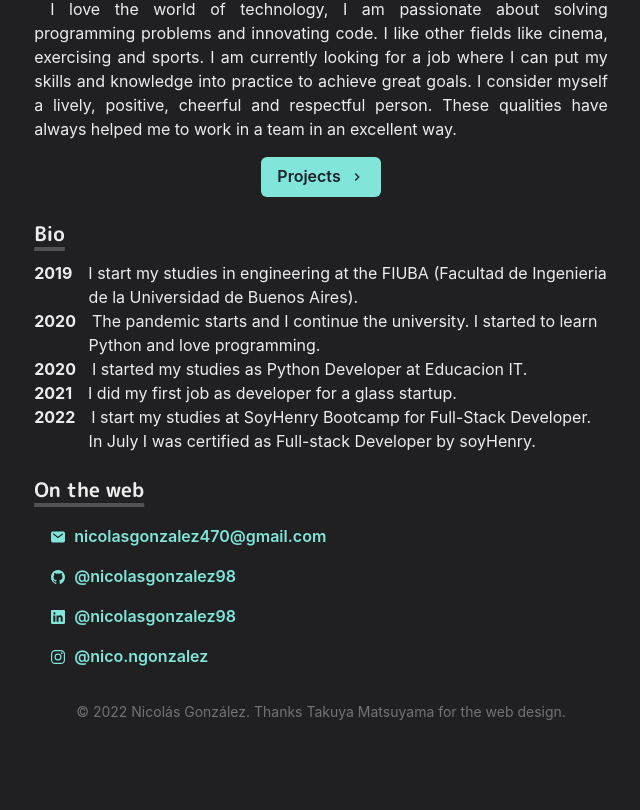
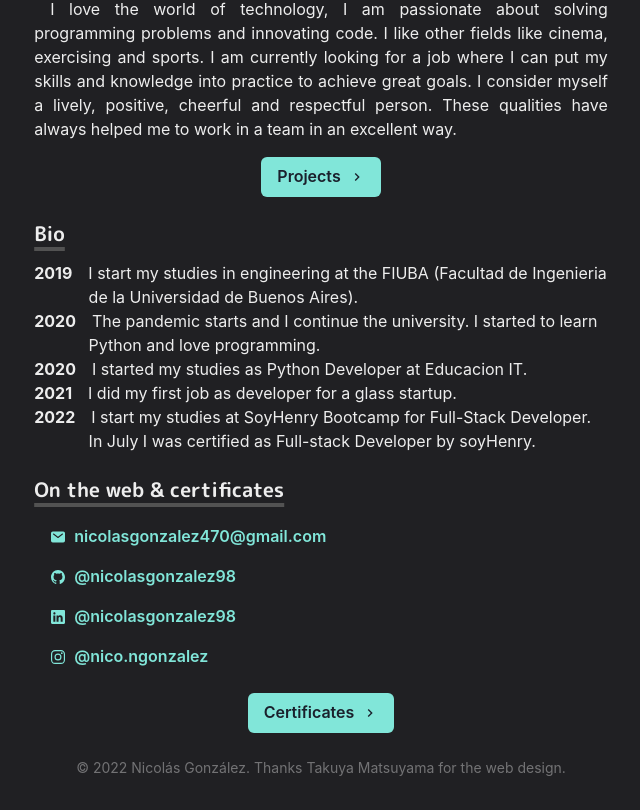
Before and after one commit to nicolasgonzalez98/Portfolio-NicolasGonzalez, a Next.js app: page / in a window 1280 px wide. Shown: the part 286-1096 px from the top of the page, without its empty margins (319-959 px from the left). Before the commit the page ends 1040 px from the top, so only its background shows below. Built offline with nearby package versions, Linux system fonts and the light colour scheme.

Commit message:
little fixes

```diff
--- a/pages/index.js
+++ b/pages/index.js
@@ -79,6 +79,14 @@ const Home = () => {
                             Projects
                             </Button>
                         </NextLink>
+                        {/* <a href='/NicolasGonzalezCV.pdf' target='_blank'>
+                            <Button
+                                rightIcon={<ChevronRightIcon />}
+                                colorScheme='teal'
+                            >
+                                Download CV
+                            </Button>
+                        </a> */}
                     </Box>
                 </Section>
 
@@ -113,7 +121,7 @@ const Home = () => {
 
                 <Section delay={0.3}>
                     <Heading as='h3' variant="section-title">
-                        On the web
+                        On the web &amp; certificates
                     </Heading>
                     <List>
                         <ListItem>
@@ -147,6 +155,16 @@ const Home = () => {
                             </Link>
                         </ListItem>
                     </List>
+                    <Box align='center' my={4}>
+                        <NextLink href='/certificates'>
+                            <Button
+                                rightIcon={<ChevronRightIcon />}
+                                colorScheme='teal'
+                            >
+                            Certificates
+                            </Button>
+                        </NextLink>
+                    </Box>
                 </Section>
             </Container>
         </Layout>
```
Also changed, not shown: 1 other file (tests, documents, lock files or other folders).
